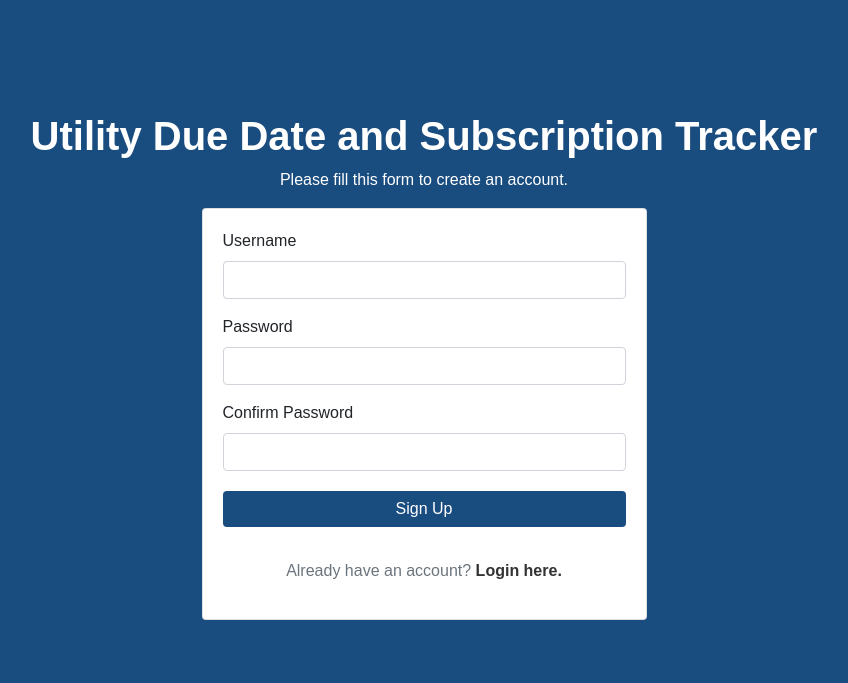
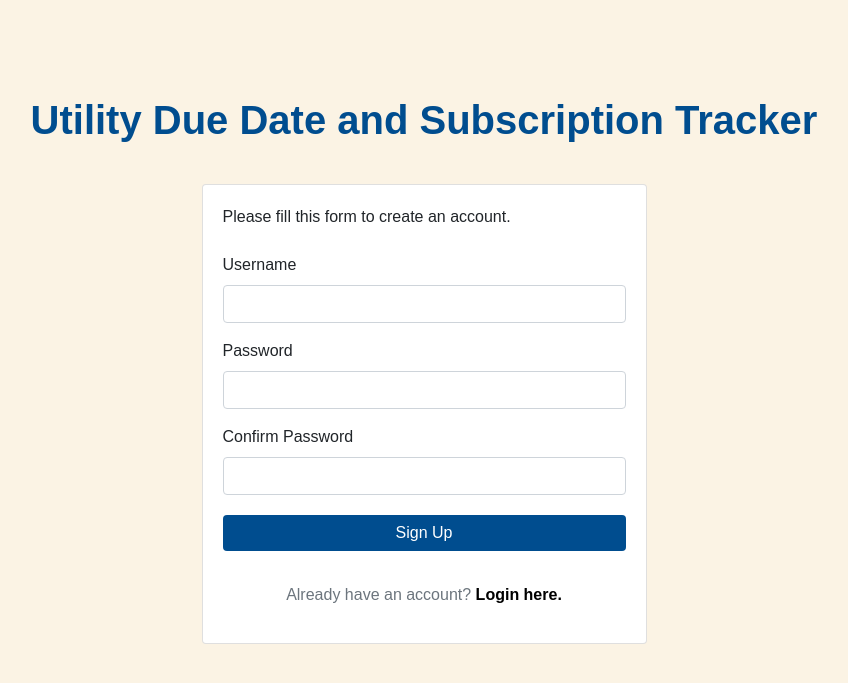
Before and after one commit to asocastro/PROJECT-SDF-UDDST, a PHP site: page /register.php in a window 1280 px wide. Shown: the top 683 px of the page, without its empty margins (216-1064 px from the left). Run offline with PHP 8.4, Linux system fonts and the light colour scheme; some web fonts are replaced.

Commit message:
Update register.php
Updated color

```diff
--- a/NEW/register.php
+++ b/NEW/register.php
@@ -105,46 +105,49 @@ if ($_SERVER["REQUEST_METHOD"] == "POST") {
     <link rel='stylesheet' href='https://fonts.googleapis.com/css?family=Muli'>
     <style>
       body {
-        background: #194c7f !important;
+        background: #Fbf3e4 !important;
         font-family: 'Muli', sans-serif;
-
       }
 
       h1 {
-        color: #fff;
-        padding-top: 4rem;
+        color: #004d8f;
+        padding-top: 3rem;
+        padding-bottom: 2rem;
         font-weight: bold;
+      }
+      h2 {
+        font-weight: bold;
+        padding-top: 1rem;
+        color: #000;
       }
 
       a {
-        color: #333;
+        color: #000;
       }
 
       p {
-        color: #fff;
+        color: #000;
       }
 
       a:hover {
-        color: #194c7f;
+        color: #004d8f;
         text-decoration: none;
       }
-
       .form-control:focus {
           color: #000;
           background-color: #fff;
-          border:2px solid #194c7f;
+          border:2px solid #004d8f;
           outline: 0;
           box-shadow: none;
       }
 
       .btn {
-        background: #194c7f;
-        border: #194c7f;
+        background: #004d8f;
+        border: #004d8f;
       }
-
       .btn:hover {
-        background: #194c7f;
-        border: #194c7f;
+        background: #004d8f;
+        border: #004d8f;
       }
     </style>
 </head>
@@ -152,11 +155,13 @@ if ($_SERVER["REQUEST_METHOD"] == "POST") {
 <body>
 <div class="pt-5">
   <h1 class="text-center">Utility Due Date and Subscription Tracker</h1>
-  <p class="text-center">Please fill this form to create an account.</p>
     <div class="container">
     <div class="row">
         <div class="col-md-5 mx-auto">
             <div class="card card-body">
+            <div class="form-group">
+                    <label class="text-center">Please fill this form to create an account.</label>
+                </div>
 
         <form action="<?php echo htmlspecialchars($_SERVER["PHP_SELF"]); ?>" method="post">
             <div class="form-group required">
```
